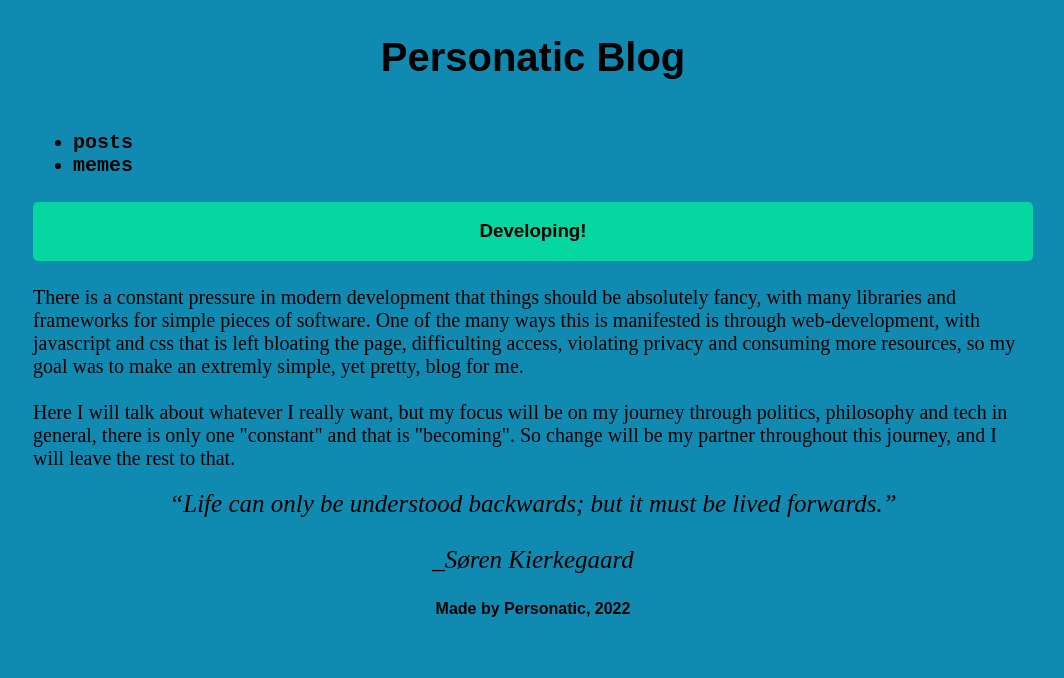
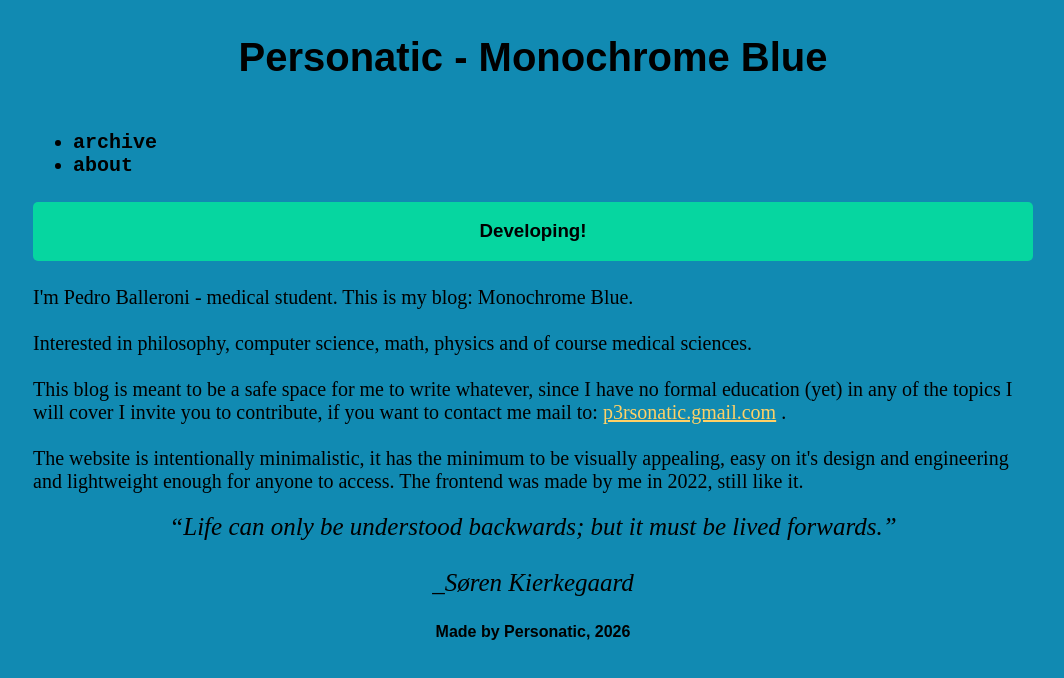
Before and after one commit to p3rsonatic/website, a plain HTML site: page index.html in a window 1280 px wide. Shown: the whole page, without its empty margins (107-1171 px from the left). Drawn offline with Linux system fonts and the light colour scheme.

Commit message:
Revise blog title and update content details
Updated the blog title, header, main content, and footer year.

```diff
--- a/index.html
+++ b/index.html
@@ -4,27 +4,29 @@
     <meta charset="UTF-8">
     <meta name="viewport" content="width=device-width, initial-scale=1.0">
     <link rel="stylesheet" href="posts/model/style.css">
-    <title>p3rson4tic blog</title>
+    <title>personatic - Monochrome Blue</title>
 </head>
 <body>
 <div class="post">
-    <header> <h1>Personatic Blog</h1> </header>
+    <header> <h1>Personatic - Monochrome Blue</h1> </header>
 
     <nav><h2>
         <ul>
-            <li>posts</li>
-            <li>memes</li>
+            <li>archive</li>
+            <li>about</li>
         </ul>
     </h2></nav>
 
     <div class="announcement"><h3>Developing!</h3></div>
 
-    <main> <p>There is a constant pressure in modern development that things should be absolutely fancy, with many libraries and frameworks for simple pieces of software. One of the many ways this is manifested is through web-development, with javascript and css that is left bloating the page, difficulting access, violating privacy and consuming more resources, so my goal was to make an extremly simple, yet pretty, blog for me. <br> <br>
-    Here I will talk about whatever I really want, but my focus will be on my journey through politics, philosophy and tech in general, there is only one "constant" and that is "becoming". So change will be my partner throughout this journey, and I will leave the rest to that.
+    <main> <p> I'm Pedro Balleroni - medical student. This is my blog: Monochrome Blue. <br> <br>
+    Interested in philosophy, computer science, math, physics and of course medical sciences. <br> <br>
+    This blog is meant to be a safe space for me to write whatever, since I have no formal education (yet) in any of the topics I will cover I invite you to contribute, if you want to contact me mail to: <a href="mailto:p3rsonatic@gmail.com">p3rsonatic.gmail.com</a> . <br> <br>
+    The website is intentionally minimalistic, it has the minimum to be visually appealing, easy on it's design and engineering and lightweight enough for anyone to access. The frontend was made by me in 2022, still like it.
            </p>
         <blockquote>“Life can only be understood backwards; but it must be lived forwards.” <br> <br> _Søren Kierkegaard</blockquote>
     </main>
-    <footer> <h4>Made by Personatic, 2022</h4> </footer>
+    <footer> <h4>Made by Personatic, 2026</h4> </footer>
 </div>
 </body>
 </html>
```
